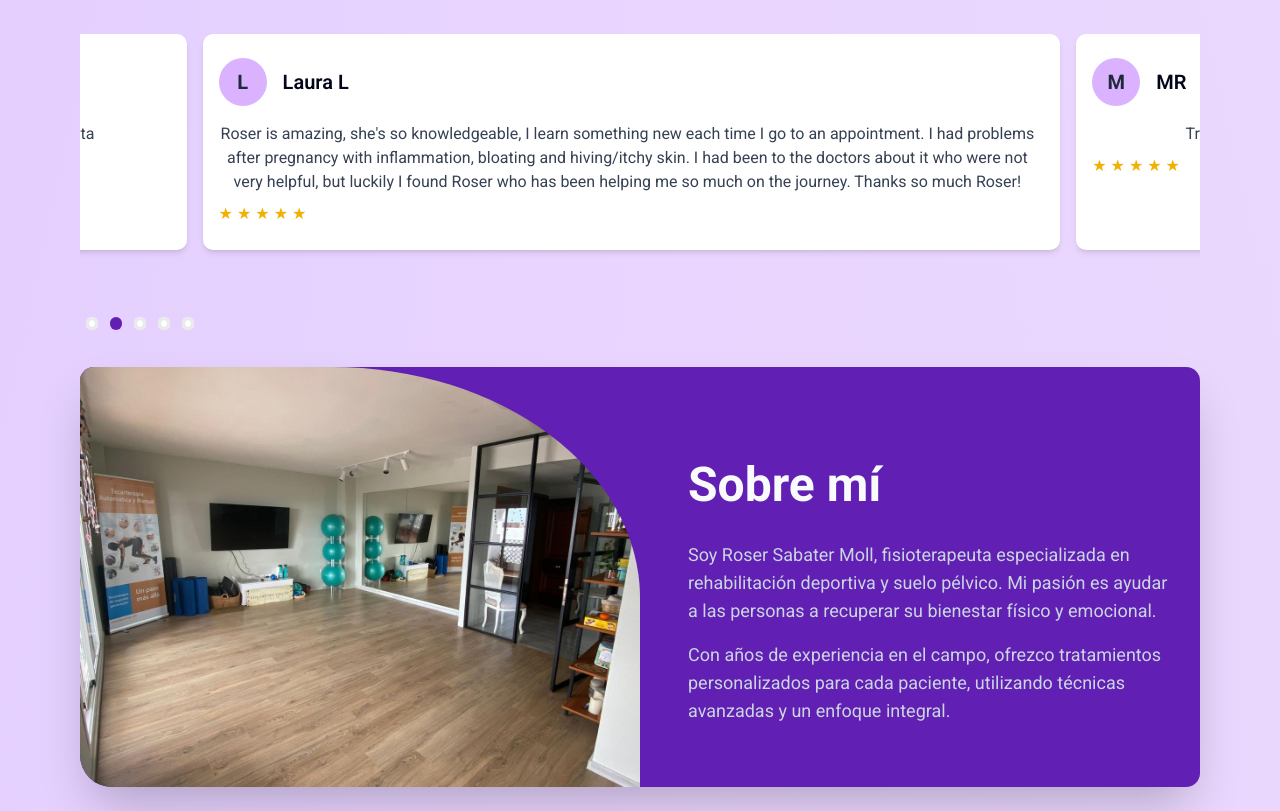
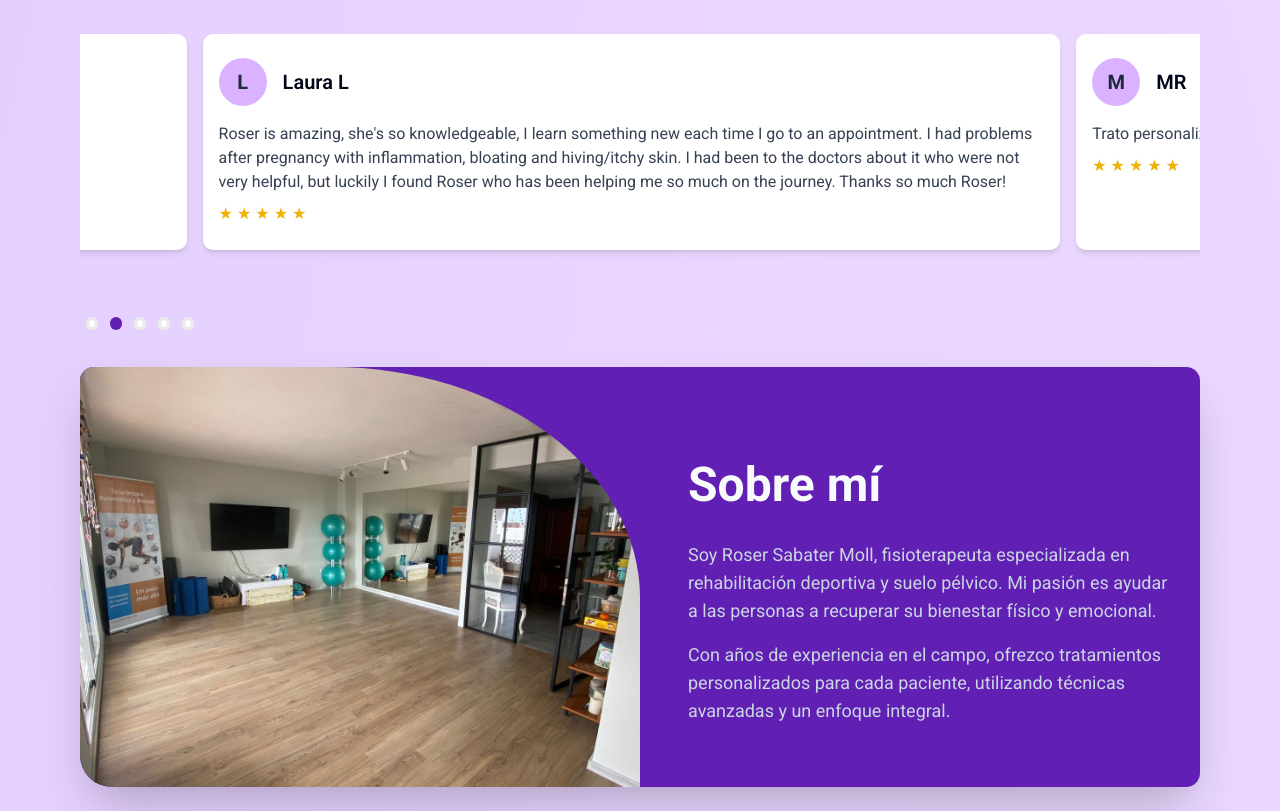
Before and after one commit to Alejopizarro/fisio-roser, a Next.js app: page / in a window 1280 px wide. Shown: the part 2460-3271 px from the top of the page. Built offline with nearby package versions, Linux system fonts and the light colour scheme.

Commit message:
fix carousel align

```diff
--- a/components/ui/carousel.tsx
+++ b/components/ui/carousel.tsx
@@ -54,7 +54,7 @@ const EmblaCarousel: React.FC<PropType> = (props) => {
                 </div>
                 <h3 className="text-xl font-semibold">{review.name}</h3>
               </div>
-              <p className="text-gray-700 mb-2">{review.review}</p>
+              <p className="text-gray-700 mb-2 text-left">{review.review}</p>
               <div className="flex space-x-1">
                 {[...Array(review.stars)].map((_, index) => (
                   <span key={index} className="text-yellow-500">
```
